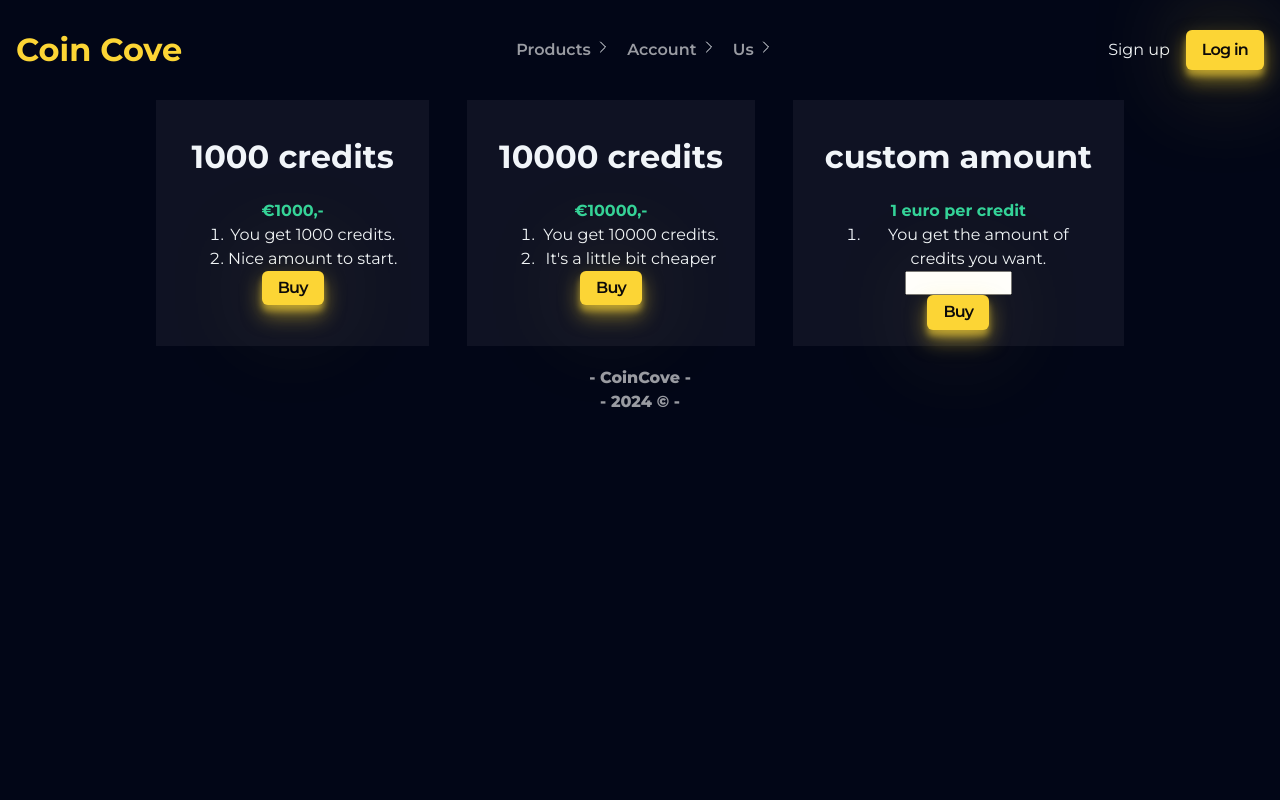
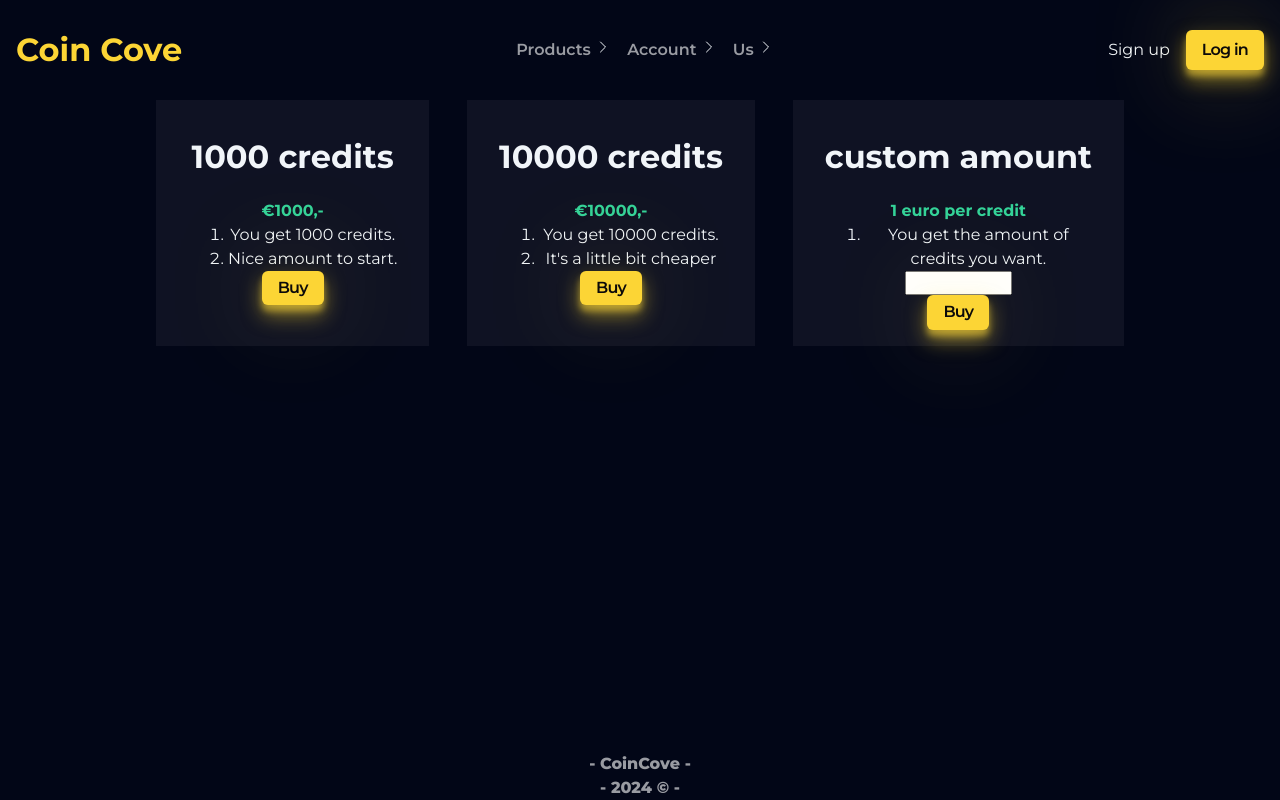
Before and after one commit to KaiVerschuren/Proftaak, a PHP site: page /credits.php in a window 1280 px wide. Run offline with PHP 8.4, Linux system fonts and the light colour scheme.

Commit message:
creditsUpdate

```diff
--- a/style/components/credits.css
+++ b/style/components/credits.css
@@ -44,5 +44,13 @@
 /* @media (min-width: 1536px) {} */
 
 .creditsFooter {
+    position: absolute;
+    bottom: 0;
+    width: 100%;
+}
 
+.credits {
+    position: relative;
+    min-height: 100vh;
+>>>>>>> Stashed changes
 }
--- a/style/components/history.css
+++ b/style/components/history.css
@@ -82,15 +82,3 @@
 
 /* 2xl */
 /* @media (min-width: 1536px) {} */
-
-.creditsFooter {
-    position: absolute;
-    bottom: 0;
-    width: 100%;
-}
-
-.credits {
-    position: relative;
-    min-height: 100vh;
->>>>>>> Stashed changes
-}
```
